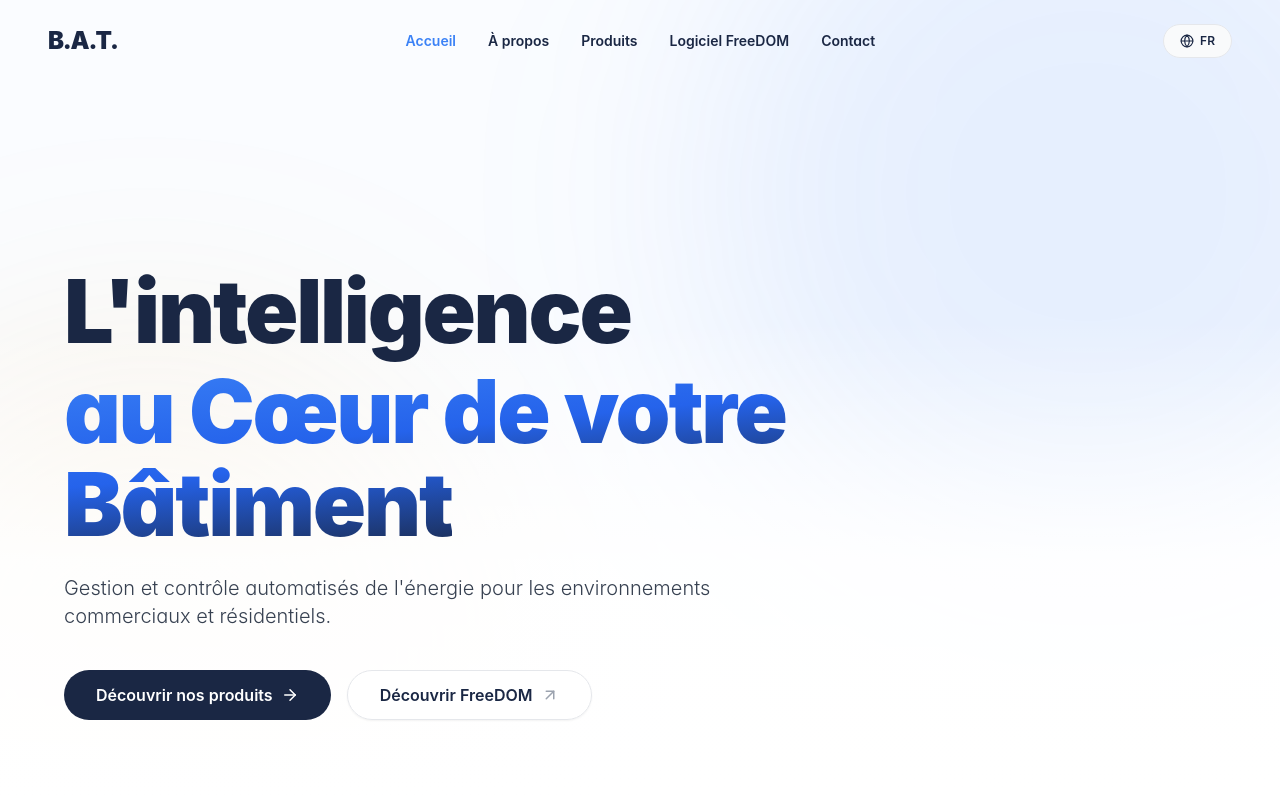
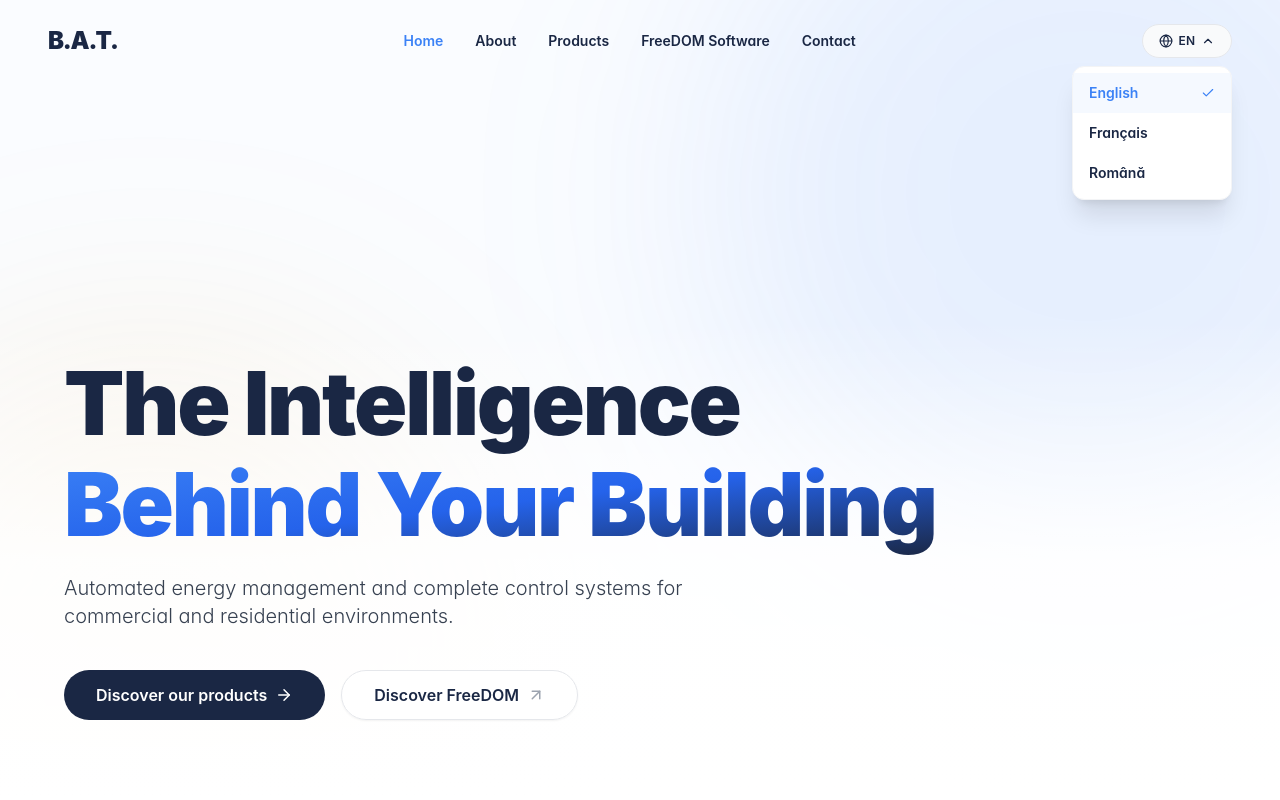
Before and after one commit to StanCosmin28/bat-sa, a React (Vite) app: page / in a window 1280 px wide. Both pictures are taken after a click on the button "EN". Shown: the top 800 px of the page. Built offline with nearby package versions, Linux system fonts and the light colour scheme.

Commit message:
fix navbar

```diff
--- a/src/components/Navbar.jsx
+++ b/src/components/Navbar.jsx
@@ -1,14 +1,30 @@
-import React, { useState, useEffect } from 'react';
+import React, { useState, useEffect, useRef } from 'react';
 import { Link, useLocation } from 'react-router-dom';
-import { Menu, X, Globe, ChevronRight } from 'lucide-react';
+import { Menu, X, Globe, ChevronRight, ChevronDown, Check } from 'lucide-react';
 import { motion, AnimatePresence } from 'framer-motion';
 import { useLanguage } from '../context/LanguageContext';
+
+const LANG_LABELS = { EN: 'English', FR: 'Français', RO: 'Română' };
 
 const Navbar = () => {
   const [isOpen, setIsOpen] = useState(false);
   const [scrolled, setScrolled] = useState(false);
-  const { lang, setLang, t } = useLanguage();
+  const [langMenuOpen, setLangMenuOpen] = useState(false);
+  const langMenuRef = useRef(null);
+  const { lang, setLang, t, supportedLangs } = useLanguage();
   const location = useLocation();
+
+  // Close the desktop language dropdown on outside click
+  useEffect(() => {
+    if (!langMenuOpen) return;
+    const handleClickOutside = (e) => {
+      if (langMenuRef.current && !langMenuRef.current.contains(e.target)) {
+        setLangMenuOpen(false);
+      }
+    };
+    document.addEventListener('mousedown', handleClickOutside);
+    return () => document.removeEventListener('mousedown', handleClickOutside);
+  }, [langMenuOpen]);
 
   // Check if current route starts with a light (white) hero
   // Home and Products have white heroes, other pages have dark navy heroes
@@ -43,6 +59,15 @@ const Navbar = () => {
 
   // Determine text colors based on scroll and hero type
   const isDarkText = scrolled || isLightHeroPage;
+
+  // The hamburger button sits on the header, but once the mobile menu is
+  // open, the dark bat-navy/95 overlay shows through wherever the header
+  // itself is transparent (unscrolled) — so while open, the button should
+  // follow `scrolled` alone, not `isDarkText`. Otherwise on an unscrolled
+  // light-hero page (e.g. Home) the icon stayed dark-on-white-bg while the
+  // actual backdrop behind it had become the dark overlay, making it
+  // invisible (white-on-white in the other direction).
+  const isMenuButtonDark = isOpen ? scrolled : isDarkText;
 
   const headerClass = `fixed w-full top-0 z-[100] transition-all duration-500 ${
     scrolled
@@ -91,27 +116,58 @@ const Navbar = () => {
 
           {/* Language Switcher & Mobile Toggle */}
           <div className="flex items-center gap-4 relative z-50">
+            {/* Desktop language dropdown — picks a language directly instead
+                of cycling through them one click at a time, so adding more
+                languages later doesn't make switching slower. */}
+            <div ref={langMenuRef} className="hidden md:block relative">
               <button
-              onClick={() => {
-                const nextLang = lang === 'EN' ? 'FR' : lang === 'FR' ? 'RO' : 'EN';
-                setLang(nextLang);
-              }}
-              className={`hidden md:flex ${buttonClass}`}
+                onClick={() => setLangMenuOpen((v) => !v)}
+                className={buttonClass}
               >
                 <Globe size={14} />
                 <span>{lang}</span>
+                <ChevronDown size={14} className={`transition-transform duration-200 ${langMenuOpen ? 'rotate-180' : ''}`} />
               </button>
+
+              <AnimatePresence>
+                {langMenuOpen && (
+                  <motion.div
+                    initial={{ opacity: 0, y: -8 }}
+                    animate={{ opacity: 1, y: 0 }}
+                    exit={{ opacity: 0, y: -8 }}
+                    transition={{ duration: 0.15 }}
+                    className="absolute right-0 mt-2 w-40 rounded-xl border border-gray-100 bg-white shadow-xl overflow-hidden py-1.5"
+                  >
+                    {supportedLangs.map((code) => (
+                      <button
+                        key={code}
+                        onClick={() => {
+                          setLang(code);
+                          setLangMenuOpen(false);
+                        }}
+                        className={`w-full flex items-center justify-between gap-3 px-4 py-2.5 text-sm font-semibold transition-colors ${
+                          lang === code ? 'text-bat-blue bg-bat-blue/5' : 'text-bat-navy hover:bg-gray-50'
+                        }`}
+                      >
+                        {LANG_LABELS[code] ?? code}
+                        {lang === code && <Check size={14} />}
+                      </button>
+                    ))}
+                  </motion.div>
+                )}
+              </AnimatePresence>
+            </div>
 
             <button
               className={`md:hidden flex items-center justify-center w-10 h-10 rounded-full backdrop-blur-md border ${
-                isDarkText && !isOpen ? 'bg-gray-100 border-gray-200' : 'bg-white/10 border-white/20'
+                isMenuButtonDark ? 'bg-gray-100 border-gray-200' : 'bg-white/10 border-white/20'
               }`}
               onClick={() => setIsOpen(!isOpen)}
             >
               {isOpen ? (
-                <X size={20} className={isDarkText && !isOpen ? 'text-bat-navy' : 'text-white'} />
+                <X size={20} className={isMenuButtonDark ? 'text-bat-navy' : 'text-white'} />
               ) : (
-                <Menu size={20} className={isDarkText ? 'text-bat-navy' : 'text-white'} />
+                <Menu size={20} className={isMenuButtonDark ? 'text-bat-navy' : 'text-white'} />
               )}
             </button>
           </div>
@@ -126,9 +182,9 @@ const Navbar = () => {
             animate={{ opacity: 1, y: 0 }}
             exit={{ opacity: 0, y: -20 }}
             transition={{ duration: 0.3, ease: "easeInOut" }}
-            className="fixed inset-0 z-40 bg-bat-navy/95 backdrop-blur-3xl flex flex-col justify-center px-6 pt-20 pb-10"
+            className="fixed inset-0 z-40 bg-bat-navy/95 backdrop-blur-3xl flex flex-col overflow-y-auto px-6 pt-24 pb-10"
           >
-            <div className="flex flex-col gap-6 h-full justify-center">
+            <div className="flex flex-col gap-6 my-auto">
               {navLinks.map((link, i) => {
                 const isActive = location.pathname === link.path || (link.path === '/products' && location.pathname.startsWith('/products/'));
                 return (
@@ -155,19 +211,28 @@ const Navbar = () => {
                 initial={{ opacity: 0 }}
                 animate={{ opacity: 1 }}
                 transition={{ delay: 0.5 }}
-                className="mt-auto pt-8 border-t border-white/10"
+                className="pt-8 border-t border-white/10"
               >
+                <span className="flex items-center gap-2 text-xs font-bold uppercase tracking-widest text-white/40 mb-3">
+                  <Globe size={14} /> Language
+                </span>
+                <div className="flex gap-2">
+                  {supportedLangs.map((code) => (
                     <button
+                      key={code}
                       onClick={() => {
-                    const nextLang = lang === 'EN' ? 'FR' : lang === 'FR' ? 'RO' : 'EN';
-                    setLang(nextLang);
+                        setLang(code);
                         setIsOpen(false);
                       }}
-                  className="flex items-center gap-2 mt-4 px-4 py-3 rounded-xl bg-gray-100 text-gray-800 font-bold w-full"
+                      className={`flex-1 flex items-center justify-center gap-1.5 px-4 py-3 rounded-xl font-bold text-sm transition-colors ${
+                        lang === code ? 'bg-white text-bat-navy' : 'bg-white/10 text-white/70 hover:bg-white/15'
+                      }`}
                     >
-                  <Globe size={18} />
-                  <span>Switch Language ({lang === 'EN' ? 'FR' : lang === 'FR' ? 'RO' : 'EN'})</span>
+                      {code}
+                      {lang === code && <Check size={14} />}
                     </button>
+                  ))}
+                </div>
               </motion.div>
             </div>
           </motion.div>
```
Lines whose indentation alone changed are shown as unchanged.
